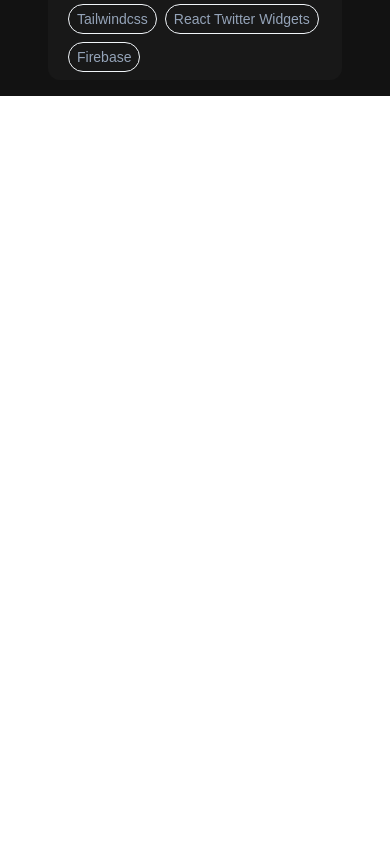
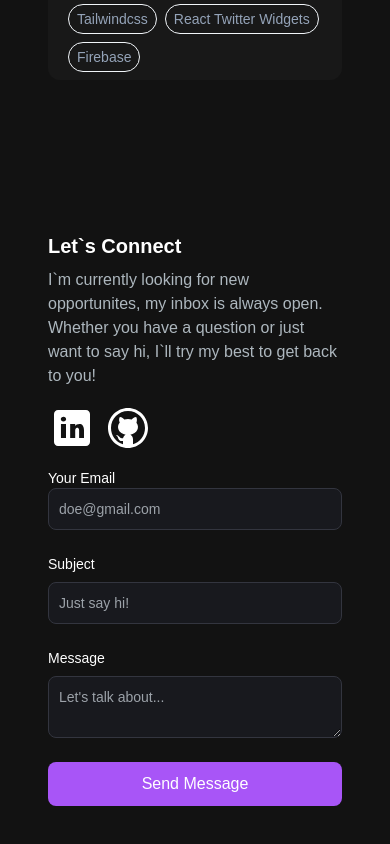
Before and after one commit to merveyyildiz/portfolio-website, a Next.js app: page / in a window 390 px wide. Shown: the part 3739-4583 px from the top of the page. Before the commit the page ends 3835 px from the top, so only its background shows below. Built offline with nearby package versions, Linux system fonts and the light colour scheme.

Commit message:
Email Section created

```diff
--- /dev/null
+++ b/app/api/send/route.js
@@ -0,0 +1,22 @@
+import { Resend } from 'resend';
+
+const resend = new Resend(process.env.RESEND_API_KEY);
+
+export async function POST() {
+    try {
+        const { data, error } = await resend.emails.send({
+            from: 'Acme <onboarding@resend.dev>',
+            to: ['merveyildizsert@gmail.com'],
+            subject: 'Hello world',
+            react: <><p>Email Body</p></>
+        });
+
+        if (error) {
+            return Response.json({ error }, { status: 500 });
+        }
+
+        return Response.json(data);
+    } catch (error) {
+        return Response.json({ error }, { status: 500 });
+    }
+}
--- /dev/null
+++ b/app/components/EmailSection.jsx
@@ -0,0 +1,79 @@
+import React from "react";
+import GithubIcon from "../../public/images/github-icon.svg";
+import LinkedinIcon from "../../public/images/linkedin-icon.svg";
+import Link from "next/link";
+import Image from "next/image";
+
+const EmailSection = () => {
+  return (
+    <section className="grid md:grid-cols-2 my-12 md:my-12 py-24 gap-4">
+      <div>
+        <h5 className="text-xl font-bold text-white my-2">Let`s Connect</h5>
+        <p className="text-[#ADB7BE] mb-4 max-w-md">
+          I`m currently looking for new opportunites, my inbox is always open.
+          Whether you have a question or just want to say hi, I`ll try my best
+          to get back to you!
+        </p>
+        <div className="socials flex flex-row gap-2">
+          <Link href="https://github.com/merveyyildiz">
+            <Image src={LinkedinIcon} alt="linkedin-icon" />
+          </Link>
+          <Link href="https://www.linkedin.com/in/merve-y%C4%B1ld%C4%B1z-sert-6a486913a/">
+            <Image src={GithubIcon} alt="github-icon" />
+          </Link>
+        </div>
+      </div>
+      <div>
+        <form className="flex flex-col">
+          <div className="mb-6">
+            <label
+              className="text-white block text-sm font-medium"
+              htmlFor="email"
+            >
+              Your Email
+            </label>
+            <input
+              type="email"
+              id="email"
+              required
+              placeholder="doe@gmail.com"
+              className="bg-[#18191E] border border-[#33353F] placeholder-[#9CA2A9] text-gray-100 text-sm rounded-lg block w-full p-2.5"
+            />
+          </div>
+          <div className="mb-6">
+            <label
+              className="text-white block mb-2 text-sm font-medium"
+              htmlFor="subject"
+            >
+              Subject
+            </label>
+            <input
+              type="text"
+              id="subject"
+              required
+              placeholder="Just say hi!"
+              className="bg-[#18191E] border border-[#33353F] placeholder-[#9CA2A9] text-gray-100 text-sm rounded-lg block w-full p-2.5"
+            />
+          </div>
+          <div className="mb-6">
+            <label
+              htmlFor="message"
+              className="text-white block text-sm mb-2 font-medium"
+            >
+              Message
+            </label>
+            <textarea
+              name="message"
+              id="message"
+              className="bg-[#18191E] border border-[#33353F] placeholder-[#9CA2A9] text-gray-100 text-sm rounded-lg block w-full p-2.5"
+              placeholder="Let's talk about..."
+            />
+          </div>
+          <button type="submit" className="bg-purple-500 hover:bg-purple-600 text-white font-medium py-2.5 rounded-lg">Send Message</button>
+        </form>
+      </div>
+    </section>
+  );
+};
+
+export default EmailSection;
--- a/app/page.js
+++ b/app/page.js
@@ -3,6 +3,7 @@ import HeroSection from "./components/HeroSection";
 import Navbar from "./components/Navbar";
 import AboutSection from "./components/AboutSection";
 import ProjectSection from "./components/ProjectsSection";
+import EmailSection from "./components/EmailSection";
 
 export default function Home() {
   return (
@@ -12,6 +13,7 @@ export default function Home() {
         <HeroSection />
         <AboutSection />
         <ProjectSection />
+        <EmailSection />
       </div>
     </main>
   );
```
Also changed, not shown: public/images/github-icon.svg (added), public/images/linkedin-icon.svg (added).
